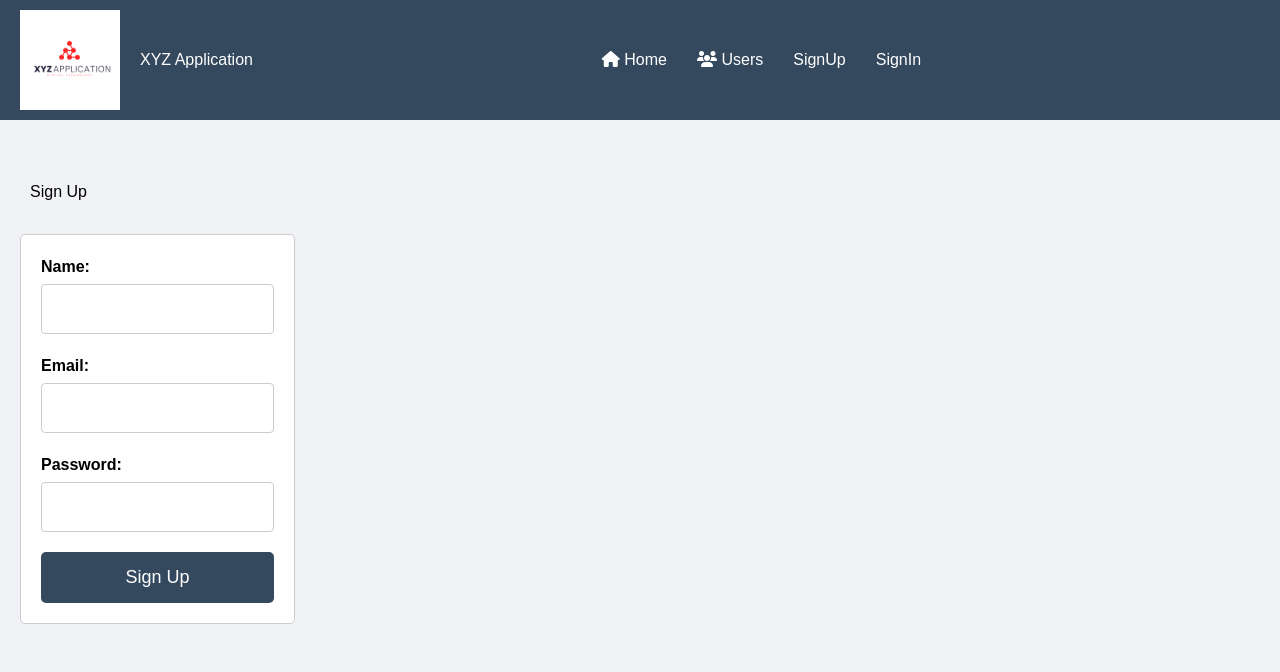
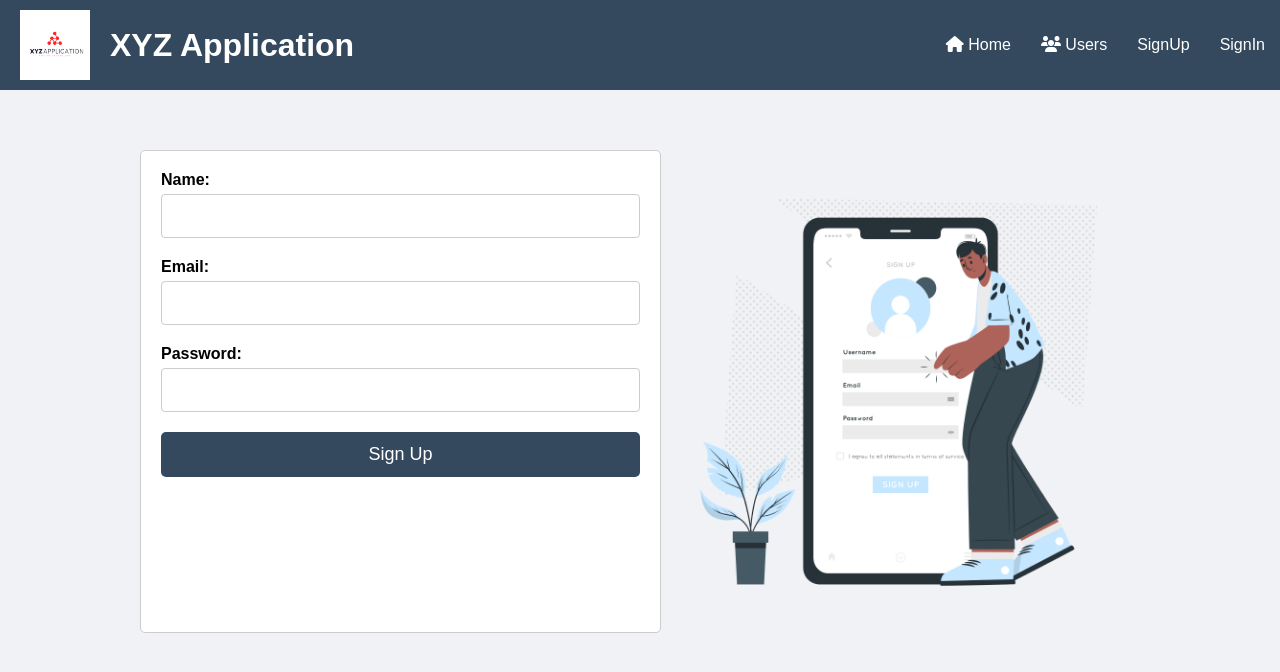
Before and after one commit to khaleedcodes/XYZ-Application, a website: page public/signup.html in a window 1280 px wide. Drawn offline with Linux system fonts and the light colour scheme.

Commit message:
made visual changes to the frontned

```diff
--- a/public/signup.html
+++ b/public/signup.html
@@ -5,7 +5,7 @@
     <title>Sign Up - XYZ Application</title>
     <link rel="stylesheet" href="styles.css" />
     <link rel="stylesheet" href="css/all.css" />
-    <link rel="stylesheet" href="./styles/output.css" />
+    <!-- <link rel="stylesheet" href="./styles/output.css" /> -->
   </head>
   <body>
     <header>
@@ -21,10 +21,10 @@
       </nav>
     </header>
     <main>
-      <div class="welcome-section">
-        <h2>Sign Up</h2>
-      </div>
-
+      <!-- <div class="welcome-section">
+        <h2>Join XYZ</h2>
+      </div> -->
+      <div class="sign">
         <form id="signup-form" class="form-container">
           <div class="form-group">
             <label for="name">Name:</label>
@@ -40,6 +40,10 @@
           </div>
           <button type="submit" class="submit-btn">Sign Up</button>
         </form>
+        <div class="sign-image-container">
+          <img src="./images/signup.png" />
+        </div>
+      </div>
     </main>
     <script>
       document
--- a/public/styles.css
+++ b/public/styles.css
@@ -3,6 +3,14 @@ body {
   background-color: #f0f2f5;
   margin: 0;
   padding-top: 60px;
+}
+
+.body-con {
+  width: 100%;
+  /* max-width: 500px; */
+  /* background-color:red; */
+  height: 100vh;
+  overflow: hidden;
 }
 
 header {
@@ -17,6 +25,7 @@ header {
   top: 0;
   z-index: 1000;
   flex-wrap: wrap;
+  /* border: 1px solid red; */
 }
 
 .logo-section {
@@ -26,16 +35,22 @@ header {
 }
 
 .logo-section img {
-  height: 100px;
+  height: 70px;
   margin-right: 10px;
+}
+
+.logo-section > h1 {
+  font-weight: bold;
 }
 
 nav {
   display: flex;
   align-items: center;
-  justify-content: center;
+  justify-content: end;
+  padding: 0 20px;
   flex-grow: 1;
   flex-wrap: wrap;
+  /* border: 1px solid red; */
 }
 
 nav a {
@@ -54,13 +69,30 @@ main {
   margin: 0;
   display: flex;
   flex-direction: column;
-  align-items: flex-start;
+  justify-items: center;
+  align-items: center;
+  /* border: 1px solid red; */
+  margin: auto;
 }
 
 .welcome-section,
 .users-section {
   width: 100%;
   margin-top: 20px;
+  flex-direction: column;
+  justify-items: center;
+  align-items: center;
+  /* border: 1px solid red; */
+}
+
+.welcome-section > h2 {
+  text-align: center;
+  margin: 0;
+  padding: 10px;
+  display: flex;
+  flex-direction: row;
+  justify-items: center;
+  /* border: 1px solid blue; */
 }
 
 h1 {
@@ -93,13 +125,34 @@ header + main {
   margin-left: 0;
 }
 
+.sign {
+  display: flex;
+  flex-direction: row;
+  width: 100%;
+  /* border: 1px solid green; */
+}
+
+.sign-image-container {
+  width: 50%;
+}
+
+.sign img {
+  /* width: 50px;
+  height: 50px; */
+  width: 100%;
+  /* border: 1px solid blue; */
+}
+
 .form-container {
-  max-width: 500px;
-  margin: 20px 0 0 0;
+  width: 50%;
+  /* flex-grow:2; */
+  /* max-width: 500px; */
+  /* margin: 20px 0 0 0; */
   padding: 20px;
   border: 1px solid #ccc;
   border-radius: 5px;
   background-color: #fff;
+  /* border: 1px solid blue; */
 }
 
 .form-group {
--- a/tailwind.config.js
+++ b/tailwind.config.js
@@ -1,6 +1,6 @@
 /** @type {import('tailwindcss').Config} */
 module.exports = {
-  content: ["./public/**/*.{html,js}", "./routes/**/*.{js}"],
+  content: ["./public/**/*.{html,js}"],
   theme: {
     extend: {},
   },
```
Also changed, not shown: public/index.html (+3 -2 lines), public/signin.html (+7 -2 lines), public/images/login.png (added), public/images/signup.png (added), public/styles/output.css. Lines whose indentation alone changed are shown as unchanged.
